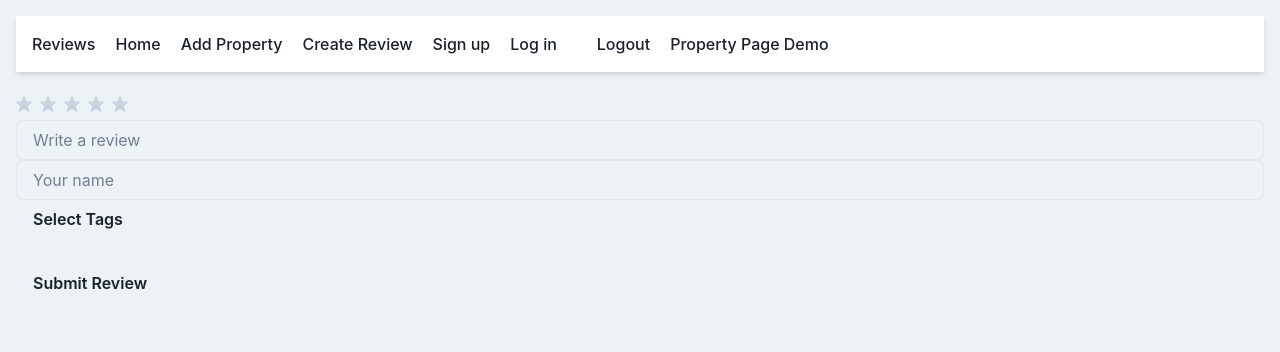
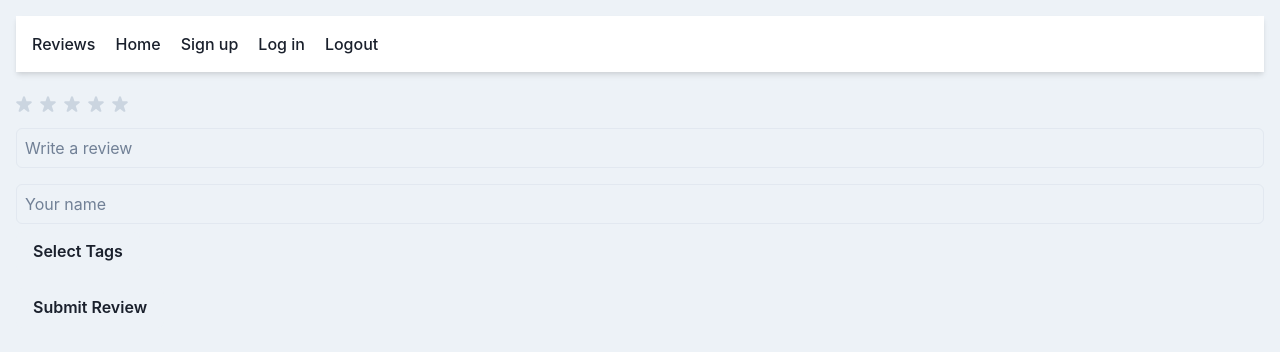
Before and after one commit to gracebw7/307-group-1, a React (Vite) app in the folder packages/react-frontend/: page /create-review/1 in a window 1280 px wide. Shown: the top 352 px of the page. Built offline with nearby package versions, Linux system fonts and the light colour scheme.

Commit message:
Additional Stye adjustments

```diff
--- a/packages/react-frontend/src/App.jsx
+++ b/packages/react-frontend/src/App.jsx
@@ -115,6 +115,7 @@ function App() {
               <Link to="/" style={{ marginRight: "20px" }}>
                 Home
               </Link>
+              {/*
               <Link
                 to="/add-property"
                 style={{ marginRight: "20px" }}>
@@ -125,6 +126,7 @@ function App() {
                 style={{ marginRight: "20px" }}>
                 Create Review
               </Link>
+              */}
               <Link
                 to="/signup"
                 style={{ marginRight: "20px" }}>
@@ -136,16 +138,18 @@ function App() {
               <Link
                 onClick={logoutUser}
                 style={{
-                  marginLeft: "20px",
+                  marginRight: "20px",
                   cursor: "pointer"
                 }}>
                 Logout
               </Link>
+              {/*
               <Link
                 to="/propertypagedemo"
                 style={{ marginLeft: "20px" }}>
                 Property Page Demo
               </Link>
+              */}
             </Box>
 
             <Routes>
--- a/packages/react-frontend/src/components/PropertySummary.jsx
+++ b/packages/react-frontend/src/components/PropertySummary.jsx
@@ -46,7 +46,8 @@ function PropertySummary({
       bg="white"
       boxShadow="md"
       borderRadius="lg"
-      maxW="400px"
+      maxW="40vw"
+      position="center"
       w="100%">
       {/* Property Name */}
       <Heading size="md" mb={2}>
--- a/packages/react-frontend/src/components/ReviewCard.jsx
+++ b/packages/react-frontend/src/components/ReviewCard.jsx
@@ -15,7 +15,7 @@ const ReviewCard = ({ author, rating, body, tags }) => {
       borderRadius="lg"
       p={4}
       shadow="md"
-      maxW="md"
+      maxW="60vw"
       bg="white">
       <HStack spacing={2} mb={2}>
         {Array(5)
--- a/packages/react-frontend/src/components/ReviewForm.jsx
+++ b/packages/react-frontend/src/components/ReviewForm.jsx
@@ -19,7 +19,8 @@ import {
   TagLabel,
   TagCloseButton,
   Wrap,
-  WrapItem
+  WrapItem,
+  VStack
 } from "@chakra-ui/react";
 import { StarIcon } from "@chakra-ui/icons";
 import ReviewCard from "./ReviewCard";
@@ -101,7 +102,7 @@ function ReviewForm(props) {
 
   const handleTagRemove = (tagToRemove) => {
     setTags(tags.filter((tag) => tag !== tagToRemove));
-    props.onClose();
+    //props.onClose();
 
     //setReviews([...reviews, newReview]);
   };
@@ -117,6 +118,8 @@ function ReviewForm(props) {
         body: JSON.stringify(review)
       }
     );
+
+    props.onClose();
 
     return promise;
   }
@@ -137,19 +140,25 @@ function ReviewForm(props) {
         </HStack>
         <Input
           type="text"
+          mt={2}
+          mb={2}
+          padding={2}
           value={body}
           onChange={(e) => setBody(e.target.value)}
           placeholder="Write a review"
         />
         <Input
           type="text"
+          mt={2}
+          mb={2}
+          padding={2}
           value={author}
           onChange={(e) => setAuthor(e.target.value)}
           placeholder="Your name"
         />
         <Box>
           <Popover>
-            <PopoverTrigger>
+            <PopoverTrigger mt={2} mb={2}>
               <Button>Select Tags</Button>
             </PopoverTrigger>
             <PopoverContent>
@@ -189,7 +198,7 @@ function ReviewForm(props) {
             </WrapItem>
           ))}
         </Wrap>
-        <Button type="submit" mt={4}>
+        <Button type="submit" mt={2} mb={2}>
           Submit Review
         </Button>
       </form>
--- a/packages/react-frontend/src/components/Reviews.jsx
+++ b/packages/react-frontend/src/components/Reviews.jsx
@@ -1,4 +1,4 @@
-import { Box, SimpleGrid } from "@chakra-ui/react";
+import { Box, SimpleGrid, Center } from "@chakra-ui/react";
 import React, { useState, useEffect } from "react";
 import ReviewCard from "./ReviewCard";
 import { useParams } from "react-router-dom";
@@ -94,22 +94,24 @@ function Reviews(props) {
 */
 
   return (
+    <Center>
       <Box
         p={8}
         bg="gray.100"
-      minH="100vh"
+        minW="60vw"
         display="flex"
         justifyContent="center"
         alignItems="center">
         <SimpleGrid
           columns={{ base: 1, md: 2 }}
           spacing={6}
-        maxW="900px">
+          maxW="60vw">
           {reviews.map((review, index) => (
             <ReviewCard key={index} {...review} />
           ))}
         </SimpleGrid>
       </Box>
+    </Center>
   );
 }
 
--- a/packages/react-frontend/src/pages/PropertyPage.jsx
+++ b/packages/react-frontend/src/pages/PropertyPage.jsx
@@ -13,7 +13,8 @@ import {
   FormHelperText,
   Input,
   Button,
-  useDisclosure
+  useDisclosure,
+  Center
 } from "@chakra-ui/react";
 import { Box, VStack, Divider, Text } from "@chakra-ui/react";
 import PropertySummary from "../components/PropertySummary";
@@ -86,6 +87,7 @@ export default function PropertyPage({ propertyId }) {
   return (
     <Box p={6} maxW="800px" mx="auto">
       {/* Property Summary Component */}
+      <Center>
         <PropertySummary
           name={property.name}
           address={property.address}
@@ -93,6 +95,7 @@ export default function PropertyPage({ propertyId }) {
           tags={property.tags}
           id={propertyId}
         />
+      </Center>
 
       <Divider my={6} />
 
```
Lines whose indentation alone changed are shown as unchanged.
